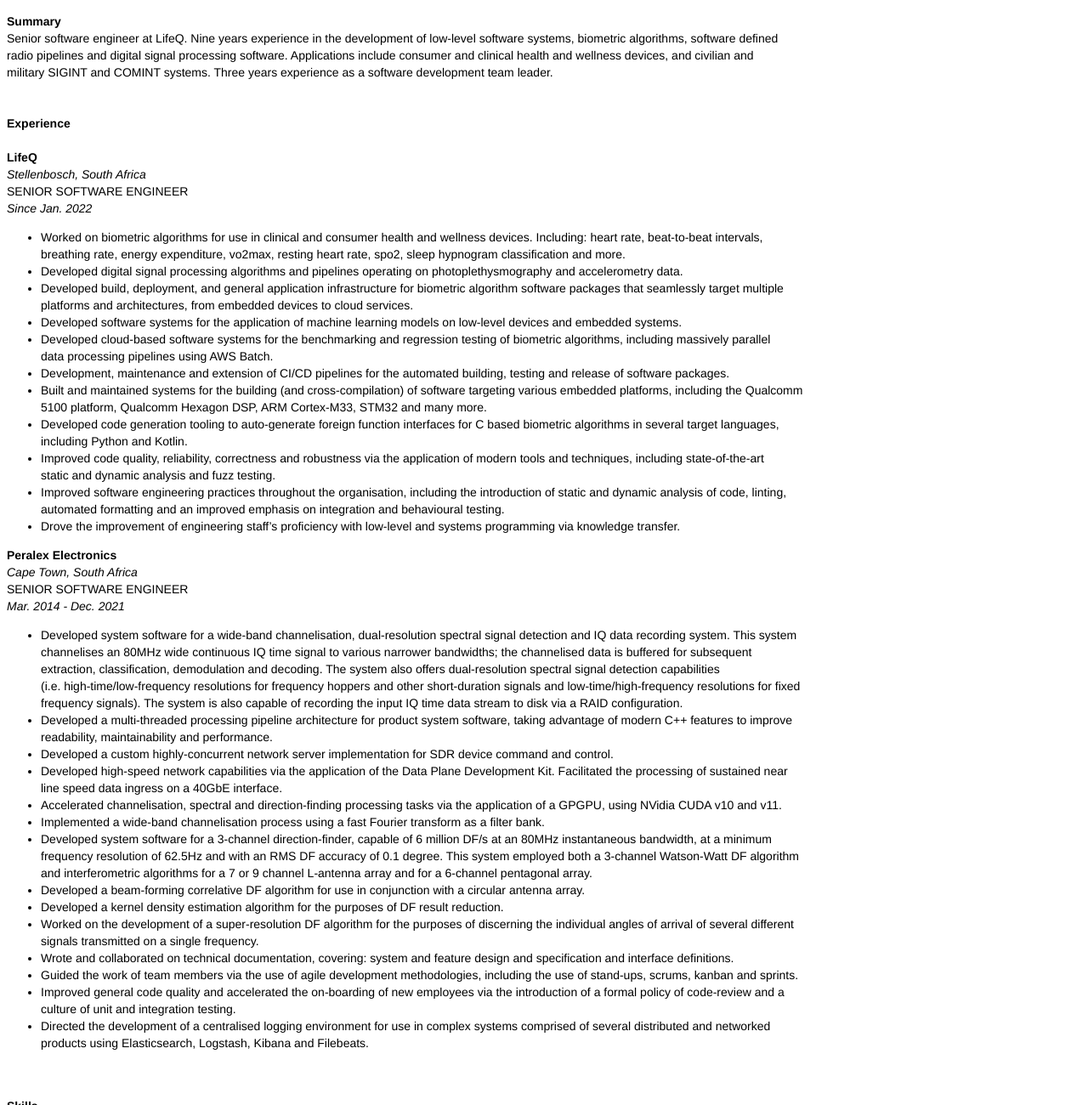
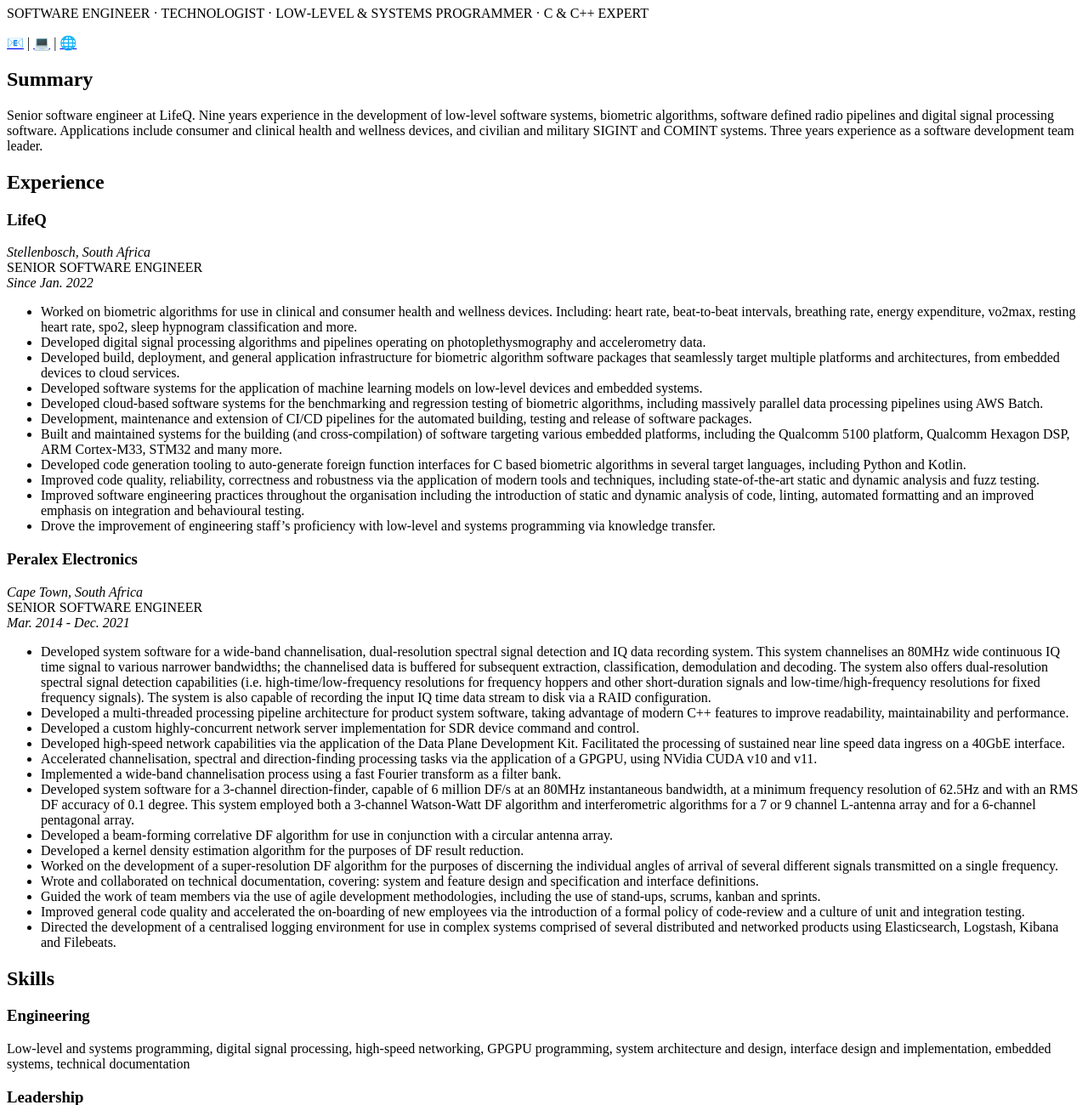
Before and after one commit to deforde/deforde.github.io, a plain HTML site: page resume.html in a window 1280 px wide. Shown: the part 73-1373 px from the top of the page at 85% size. Drawn offline with Linux system fonts and the light colour scheme.

Commit message:
use proper html formatting, styling will be handled via css instead

```diff
--- a/resume.html
+++ b/resume.html
@@ -1,118 +1,192 @@
 <!DOCTYPE html>
 <html lang="en">
+
 <head>
-<meta http-equiv="content-type" content="text/html; charset=utf-8" />
-<style>
-body, table {
-  font-family:  Helvetica, Arial, sans-serif;
-  line-height: 20px;
-  font-size: 14px;
-  background-color: #FFFFFF;
-}
-</style>
 </head>
+
 <body>
-<b>Daniel Forde</b><br/>
-SOFTWARE ENGINEER · TECHNOLOGIST · LOW‑LEVEL &amp; SYSTEMS PROGRAMMER · C &amp; C++ EXPERT<br/>
-<a href="mailto:daniel.forde001@gmail.com">&#128231; daniel.forde001@gmail.com</a>
- | <a href="https://github.com/deforde">&#128187; deforde</a>
- | <a href="https://www.linkedin.com/in/d-forde">&#127760; d-forde</a><br/>
-<br/>
-<b>Summary<br/>
-</b>Senior software engineer at LifeQ. Nine years experience in the development of low‑level software systems, biometric algorithms, software defined<br/>
-radio pipelines and digital signal processing software. Applications include consumer and clinical health and wellness devices, and civilian and<br/>
-military SIGINT and COMINT systems. Three years experience as a software development team leader.<br/>
-<br/>
-<br/>
-<b>Experience<br/>
-<br/>
-LifeQ</b><br/>
-<i>Stellenbosch, South Africa</i><br/>
+
+<h1>Daniel Forde</h1>
+
+<p>
+SOFTWARE ENGINEER · TECHNOLOGIST · LOW‑LEVEL &amp; SYSTEMS PROGRAMMER ·
+C &amp; C++ EXPERT
+</p>
+
+<p>
+<a href="mailto:daniel.forde001@gmail.com">&#128231</a>
+ | <a href="https://github.com/deforde">&#128187</a>
+ | <a href="https://www.linkedin.com/in/d-forde">&#127760</a>
+</p>
+
+<h2>Summary</h2>
+
+<p>
+Senior software engineer at LifeQ. Nine years experience in the development of
+low‑level software systems, biometric algorithms, software defined radio
+pipelines and digital signal processing software. Applications include
+consumer and clinical health and wellness devices, and civilian and military
+SIGINT and COMINT systems. Three years experience as a software development
+team leader.
+</p>
+
+<h2>Experience</h2>
+
+<h3>LifeQ</h3>
+
+<em>Stellenbosch, South Africa</em><br/>
+
 SENIOR SOFTWARE ENGINEER<br/>
-<i>Since Jan. 2022</i>
+
+<em>Since Jan. 2022</em><br/>
+
 <ul compact>
-<li>Worked on biometric algorithms for use in clinical and consumer health and wellness devices. Including: heart rate, beat‑to‑beat intervals,<br/>
-breathing rate, energy expenditure, vo2max, resting heart rate, spo2, sleep hypnogram classification and more.<br/></li>
-<li>Developed digital signal processing algorithms and pipelines operating on photoplethysmography and accelerometry data.<br/></li>
-<li>Developed build, deployment, and general application infrastructure for biometric algorithm software packages that seamlessly target multiple<br/>
-platforms and architectures, from embedded devices to cloud services.<br/></li>
-<li>Developed software systems for the application of machine learning models on low‑level devices and embedded systems.<br/></li>
-<li>Developed cloud‑based software systems for the benchmarking and regression testing of biometric algorithms, including massively parallel<br/>
-data processing pipelines using AWS Batch.<br/></li>
-<li>Development, maintenance and extension of CI/CD pipelines for the automated building, testing and release of software packages.<br/></li>
-<li>Built and maintained systems for the building (and cross‑compilation) of software targeting various embedded platforms, including the Qualcomm<br/>
-5100 platform, Qualcomm Hexagon DSP, ARM Cortex‑M33, STM32 and many more.<br/></li>
-<li>Developed code generation tooling to auto‑generate foreign function interfaces for C based biometric algorithms in several target languages,<br/>
-including Python and Kotlin.<br/></li>
-<li>Improved code quality, reliability, correctness and robustness via the application of modern tools and techniques, including state‑of‑the‑art<br/>
-static and dynamic analysis and fuzz testing.<br/></li>
-<li>Improved software engineering practices throughout the organisation, including the introduction of static and dynamic analysis of code, linting,<br/>
-automated formatting and an improved emphasis on integration and behavioural testing.<br/></li>
-<li>Drove the improvement of engineering staff’s proficiency with low‑level and systems programming via knowledge transfer.<br/></li>
+<li>Worked on biometric algorithms for use in clinical and consumer health and
+wellness devices. Including: heart rate, beat‑to‑beat intervals, breathing rate,
+energy expenditure, vo2max, resting heart rate, spo2, sleep hypnogram
+classification and more.</li>
+<li>Developed digital signal processing algorithms and pipelines operating on
+photoplethysmography and accelerometry data.</li>
+<li>Developed build, deployment, and general application infrastructure for
+biometric algorithm software packages that seamlessly target multiple platforms
+and architectures, from embedded devices to cloud services.</li>
+<li>Developed software systems for the application of machine learning models
+on low‑level devices and embedded systems.</li>
+<li>Developed cloud‑based software systems for the benchmarking and regression
+testing of biometric algorithms, including massively parallel data processing
+pipelines using AWS Batch.</li>
+<li>Development, maintenance and extension of CI/CD pipelines for the automated
+building, testing and release of software packages.</li>
+<li>Built and maintained systems for the building (and cross‑compilation) of
+software targeting various embedded platforms, including the Qualcomm 5100
+platform, Qualcomm Hexagon DSP, ARM Cortex‑M33, STM32 and many more.</li>
+<li>Developed code generation tooling to auto‑generate foreign function
+interfaces for C based biometric algorithms in several target languages,
+including Python and Kotlin.</li>
+<li>Improved code quality, reliability, correctness and robustness via the
+application of modern tools and techniques, including state‑of‑the‑art static
+and dynamic analysis and fuzz testing.</li>
+<li>Improved software engineering practices throughout the organisation
+including the introduction of static and dynamic analysis of code, linting,
+automated formatting and an improved emphasis on integration and behavioural
+testing.</li>
+<li>Drove the improvement of engineering staff’s proficiency with low‑level and
+systems programming via knowledge transfer.</li>
 </ul compact>
-<b>Peralex Electronics</b><br/>
-<i>Cape Town, South Africa</i><br/>
+
+<h3>Peralex Electronics</h3>
+
+<em>Cape Town, South Africa</em><br/>
+
 SENIOR SOFTWARE ENGINEER<br/>
-<i>Mar. 2014 ‑ Dec. 2021</i>
+
+<em>Mar. 2014 ‑ Dec. 2021</em><br/>
+
 <ul compact>
-<li>Developed system software for a wide‑band channelisation, dual‑resolution spectral signal detection and IQ data recording system. This system<br/>
-channelises an 80MHz wide continuous IQ time signal to various narrower bandwidths; the channelised data is buffered for subsequent<br/>
-extraction, classification, demodulation and decoding. The system also offers dual‑resolution spectral signal detection capabilities<br/>
-(i.e. high‑time/low‑frequency resolutions for frequency hoppers and other short‑duration signals and low‑time/high‑frequency resolutions for fixed<br/>
-frequency signals). The system is also capable of recording the input IQ time data stream to disk via a RAID configuration.<br/></li>
-<li>Developed a multi‑threaded processing pipeline architecture for product system software, taking advantage of modern C++ features to improve<br/>
-readability, maintainability and performance.<br/></li>
-<li>Developed a custom highly‑concurrent network server implementation for SDR device command and control.<br/></li>
-<li>Developed high‑speed network capabilities via the application of the Data Plane Development Kit. Facilitated the processing of sustained near<br/>
-line speed data ingress on a 40GbE interface.<br/></li>
-<li>Accelerated channelisation, spectral and direction‑finding processing tasks via the application of a GPGPU, using NVidia CUDA v10 and v11.<br/></li>
-<li>Implemented a wide‑band channelisation process using a fast Fourier transform as a filter bank.<br/></li>
-<li>Developed system software for a 3‑channel direction‑finder, capable of 6 million DF/s at an 80MHz instantaneous bandwidth, at a minimum<br/>
-frequency resolution of 62.5Hz and with an RMS DF accuracy of 0.1 degree. This system employed both a 3‑channel Watson‑Watt DF algorithm<br/>
-and interferometric algorithms for a 7 or 9 channel L‑antenna array and for a 6‑channel pentagonal array.<br/></li>
-<li>Developed a beam‑forming correlative DF algorithm for use in conjunction with a circular antenna array.<br/></li>
-<li>Developed a kernel density estimation algorithm for the purposes of DF result reduction.<br/></li>
-<li>Worked on the development of a super‑resolution DF algorithm for the purposes of discerning the individual angles of arrival of several different<br/>
-signals transmitted on a single frequency.<br/></li>
-<li>Wrote and collaborated on technical documentation, covering: system and feature design and specification and interface definitions.<br/></li>
-<li>Guided the work of team members via the use of agile development methodologies, including the use of stand‑ups, scrums, kanban and sprints.<br/></li>
-<li>Improved general code quality and accelerated the on‑boarding of new employees via the introduction of a formal policy of code‑review and a<br/>
-culture of unit and integration testing.<br/></li>
-<li>Directed the development of a centralised logging environment for use in complex systems comprised of several distributed and networked<br/>
-products using Elasticsearch, Logstash, Kibana and Filebeats.<br/></li>
+<li>Developed system software for a wide‑band channelisation, dual‑resolution
+spectral signal detection and IQ data recording system. This system channelises
+an 80MHz wide continuous IQ time signal to various narrower bandwidths; the
+channelised data is buffered for subsequent extraction, classification,
+demodulation and decoding. The system also offers dual‑resolution spectral
+signal detection capabilities (i.e. high‑time/low‑frequency resolutions for
+frequency hoppers and other short‑duration signals and low‑time/high‑frequency
+resolutions for fixed frequency signals). The system is also capable of
+recording the input IQ time data stream to disk via a RAID configuration.</li>
+<li>Developed a multi‑threaded processing pipeline architecture for product
+system software, taking advantage of modern C++ features to improve readability,
+maintainability and performance.</li>
+<li>Developed a custom highly‑concurrent network server implementation for SDR
+device command and control.</li>
+<li>Developed high‑speed network capabilities via the application of the Data
+Plane Development Kit. Facilitated the processing of sustained near line speed
+data ingress on a 40GbE interface.</li>
+<li>Accelerated channelisation, spectral and direction‑finding processing tasks
+via the application of a GPGPU, using NVidia CUDA v10 and v11.</li>
+<li>Implemented a wide‑band channelisation process using a fast Fourier
+transform as a filter bank.</li>
+<li>Developed system software for a 3‑channel direction‑finder, capable of 6
+million DF/s at an 80MHz instantaneous bandwidth, at a minimum frequency
+resolution of 62.5Hz and with an RMS DF accuracy of 0.1 degree. This system
+employed both a 3‑channel Watson‑Watt DF algorithm and interferometric
+algorithms for a 7 or 9 channel L‑antenna array and for a 6‑channel pentagonal
+array.</li>
+<li>Developed a beam‑forming correlative DF algorithm for use in conjunction
+with a circular antenna array.</li>
+<li>Developed a kernel density estimation algorithm for the purposes of DF
+result reduction.</li>
+<li>Worked on the development of a super‑resolution DF algorithm for the
+purposes of discerning the individual angles of arrival of several different
+signals transmitted on a single frequency.</li>
+<li>Wrote and collaborated on technical documentation, covering: system and
+feature design and specification and interface definitions.</li>
+<li>Guided the work of team members via the use of agile development
+methodologies, including the use of stand‑ups, scrums, kanban and sprints.</li>
+<li>Improved general code quality and accelerated the on‑boarding of new
+employees via the introduction of a formal policy of code‑review and a culture
+of unit and integration testing.</li>
+<li>Directed the development of a centralised logging environment for use in
+complex systems comprised of several distributed and networked products using
+Elasticsearch, Logstash, Kibana and Filebeats.</li>
 </ul compact>
-<br/>
-<br/>
-<b>Skills</b><br/>
-<br/>
-<b>Engineering </b><br/>
-Low‑level and systems programming, digital signal processing, high‑speed networking, GPGPU programming,<br/>
-system architecture and design, interface design and implementation, embedded systems, technical documentation<br/>
-<b>Leadership </b><br/>
-Team leadership, design and code review, upskilling of teammates, knowledge sharing<br/>
-<b>Programming </b><br/>
-C (C23), C++ (C++23), Python, Go, Rust, Zig, Kotlin, Groovy, Java, MATLAB/Octave<br/>
-<b>Software Development </b><br/>
-Linux/Unix, Git, Jenkins, Docker, AWS, Jira, ARM, Qualcomm, SVN, ReviewBoard, Redmine<br/>
-<b>Compilers and Tools </b><br/>
-gcc, MSVC, clang, CUDA, DPDK, Boost, Intel IPP, Intel MKL, BLAS, gdb, valgrind,<br/>
-Intel V‑Tune, perf, LaTeX, vim, neovim, clang‑tidy, purify<br/>
-<b>Languages </b><br/>
-English, Afrikaans<br/>
-<br/>
-<br/>
-<b>Education<br/>
-<br/>
-University of Cape Town</b><br/>
-<i>Cape Town, South Africa</i><br/>
+
+<h2>Skills</h2>
+
+<h3>Engineering</h3>
+
+<p>
+Low‑level and systems programming, digital signal processing, high‑speed
+networking, GPGPU programming, system architecture and design, interface design
+and implementation, embedded systems, technical documentation
+</p>
+
+<h3>Leadership</h3>
+
+<p>
+Team leadership, design and code review, upskilling of teammates, knowledge
+sharing
+</p>
+
+<h3>Programming</h3>
+
+<p>
+C (C23), C++ (C++23), Python, Go, Rust, Zig, Kotlin, Groovy, Java, MATLAB/Octave
+</p>
+
+<h3>Software Development</h3>
+
+<p>
+Linux/Unix, Git, Jenkins, Docker, AWS, Jira, ARM, Qualcomm, SVN, ReviewBoard,
+Redmine
+</p>
+
+<h3>Compilers and Tools</h3>
+
+<p>
+gcc, MSVC, clang, CUDA, DPDK, Boost, Intel IPP, Intel MKL, BLAS, gdb, valgrind,
+Intel V‑Tune, perf, LaTeX, vim, neovim, clang‑tidy, purify
+</p>
+
+<h3>Languages</h3>
+
+<p>
+English, Afrikaans
+</p>
+
+<h2>Education</h2>
+
+<p>
+University of Cape Town<br/>
+<em>Cape Town, South Africa</em><br/>
 BSc. Eng. in Mechatronics<br/>
-<i>Feb. 2010 ‑ Dec. 2013</i><br/>
-• First class honours.<br/>
-<br/>
-<br/>
+<em>Feb. 2010 ‑ Dec. 2013</em><br/>
+First class honours<br/>
+</p>
+
 <hr/>
-<br/>
-For a complete Curriculum Vitae, please contact me at: <a href="mailto:daniel.forde001@gmail.com">daniel.forde001@gmail.com</a>.
-<br/>
+
+For a complete Curriculum Vitae, please contact me at:
+<a href="mailto:daniel.forde001@gmail.com">daniel.forde001@gmail.com</a>.
+
 </body>
+
 </html>
```
Also changed, not shown: index.html (+6 -14 lines).
